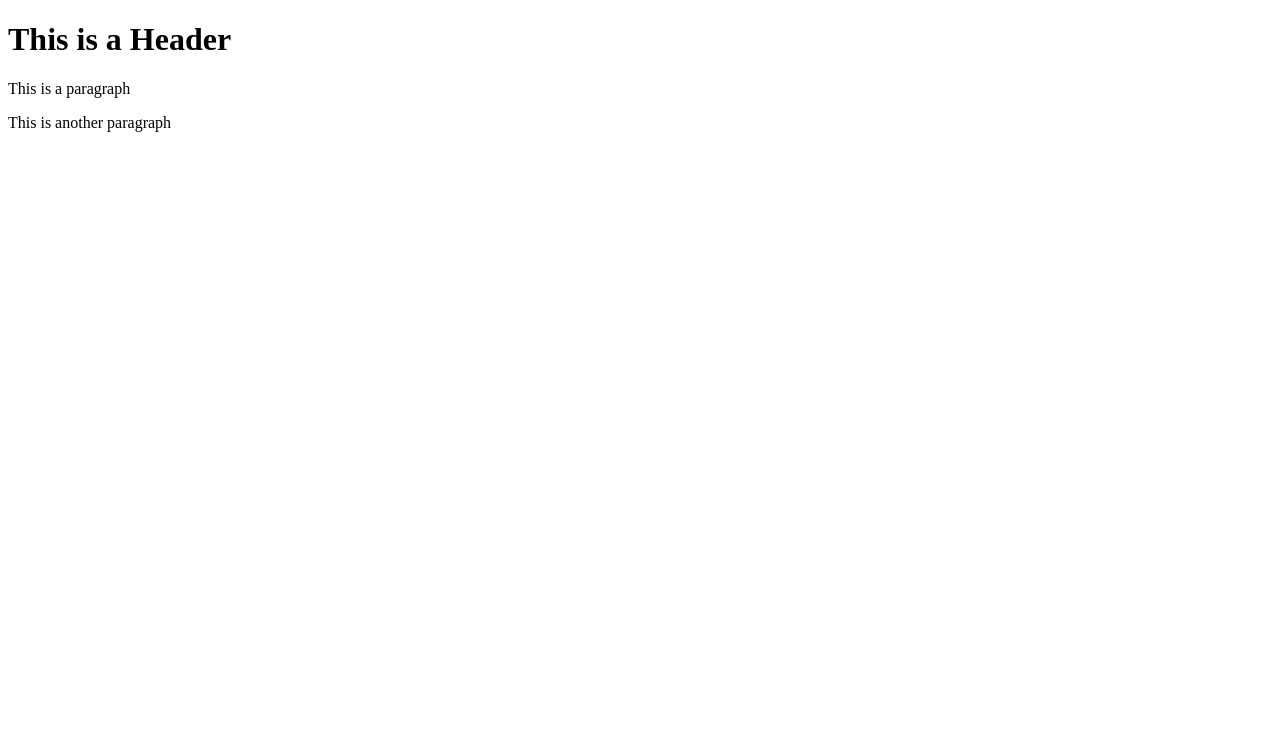
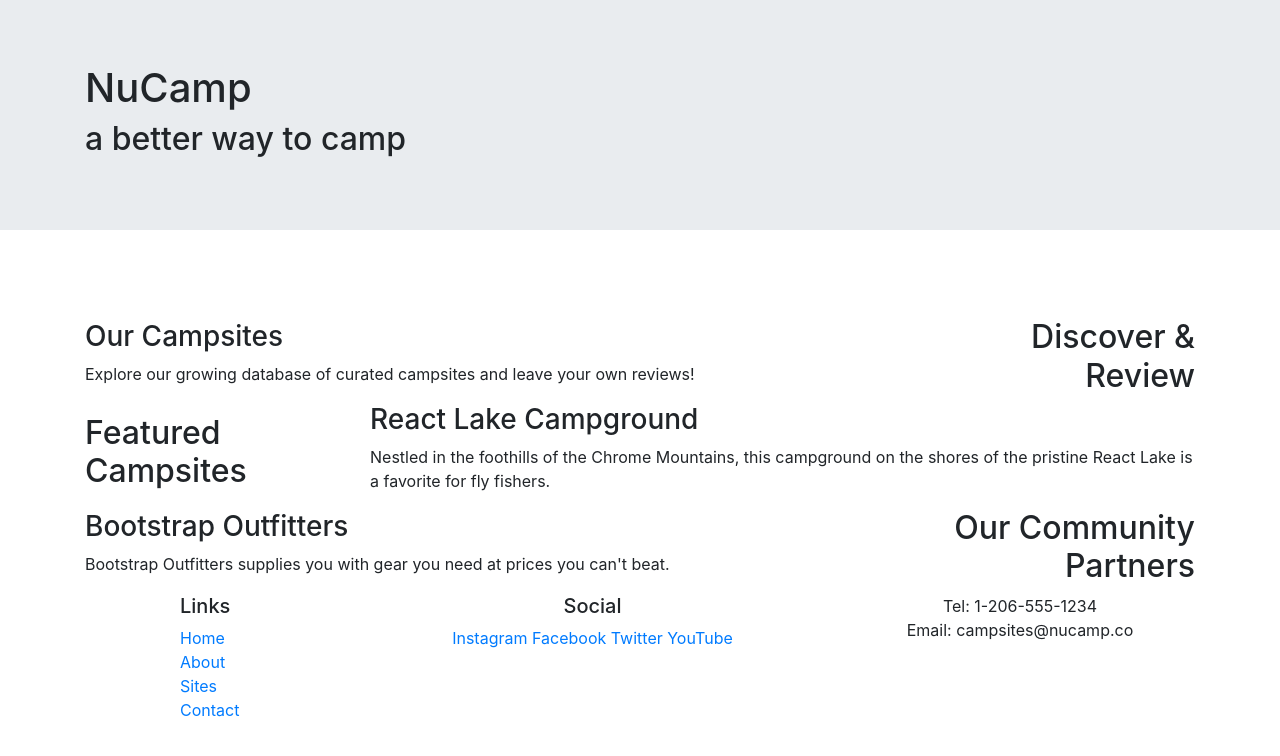
Before and after one commit to harlanray/git-test, a website: page index.html in a window 1280 px wide. Drawn offline with nearby package versions, Linux system fonts and the light colour scheme.

Commit message:
Navbar and Breadcrumbs

```diff
--- a/index.html
+++ b/index.html
@@ -1,8 +1,114 @@
 <!DOCTYPE html>
-<html>
-    <body>
-        <h1>This is a Header</h1>
-        <p>This is a paragraph</p>
-        <p>This is another paragraph</p>
-    </body>
+<html lang="en">
+
+    <head>
+        <!-- Required meta tags always come first -->
+        <meta charset="utf-8" />
+        <meta name="viewport" content="width=device-width, initial-scale=1" />
+
+        <!-- Bootstrap CSS -->
+        <link rel="stylesheet" href="node_modules/bootstrap/dist/css/bootstrap.min.css" />
+
+        <!-- Additional CSS must be placed after Bootstrap CSS -->
+        <link rel="stylesheet" href="https://fonts.googleapis.com/css?family=Lobster|Open+Sans" />
+        <link rel="stylesheet" href="css/styles.css" />
+
+        <title>NuCamp: A Better Way To Camp</title>
+    </head>
+
+<body>
+
+    <header class="jumbotron jumbotron-fluid">
+        <div class="container">
+            <div class="row">
+                <div class="col">
+                    <h1>NuCamp</h1>
+                    <h2>a better way to camp</h2>
+                </div>
+            </div>
+        </div>
+    </header>
+
+    <nav class="navbar navbar-expand-sm navbar-dark sticky-top">
+        <div class="container">
+            <button class="navbar-toggler ml-auto" type="button" data-toggle="collapse" data-target="#nucampNavbar">
+                <span class="navbar-toggler-icon"></span>
+            </button>
+            <div class="collapse navbar-collapse" id="nucampNavbar">
+                <ul class="navbar-nav">
+                    <li class="nav-item active"><a class="nav-link" href="#">Home</a></li>
+                    <li class="nav-item"><a class="nav-link" href="aboutus.html">About</a></li>
+                    <li class="nav-item"><a class="nav-link" href="#">Sites</a></li>
+                    <li class="nav-item"><a class="nav-link" href="#">Contact</a></li>
+                </ul>
+            </div>
+        </div>
+    </nav>
+
+    <div class="container">
+        <div class="row row-content align-items-center">
+            <div class="col-sm-4 order-sm-last col-md-3">
+                <h2 class="text-sm-right">Discover & Review</h2>
+            </div>
+            <div class="col">
+            <h3>Our Campsites</h3>
+            <p>Explore our growing database of curated campsites and leave your own reviews!</p>
+        </div>
+    </div>
+
+        <div class="row row-content align-items-center">
+            <div class="col-sm-4 col-md-3">
+            <h2>Featured Campsites</h2>
+        </div>
+        <div class="col">
+                <h3>React Lake Campground</h3>
+                <p>Nestled in the foothills of the Chrome Mountains, this campground on the shores of the pristine React Lake is a favorite for fly fishers.</p>
+            </div>
+        </div>
+
+        <div class="row row-content align-items-center">
+            <div class="col-sm-4 order-sm-last col-md-3">
+            <h2 class="text-sm-right">Our Community Partners</h2>
+        </div>
+        <div class="col">
+                <h3>Bootstrap Outfitters</h3>
+                <p>Bootstrap Outfitters supplies you with gear you need at prices you can't beat.</p>
+            </div>
+        </div>
+    </div>
+
+    <footer>
+        <div class="container">
+            <div class="row">
+                <div class="col-4 col-sm-2 offset-1">
+                    <h5>Links</h5>
+                    <ul class="list-unstyled">
+                        <li><a href="#">Home</a></li>
+                        <li><a href="#">About</a></li>
+                        <li><a href="#">Sites</a></li>
+                        <li><a href="#">Contact</a></li>
+                    </ul>
+                </div>
+                <div class="col-6 col-sm-5 text-center">
+                    <h5>Social</h5>
+                    <a href="http://instagram.com/">Instagram</a>
+                    <a href="http://facebook.com/">Facebook</a>
+                    <a href="http://twitter.com/">Twitter</a>
+                    <a href="http://youtube.com/">YouTube</a>
+                </div>
+                <div class="col-sm-4 text-center">
+                    Tel: 1-206-555-1234<br />
+                    Email: campsites@nucamp.co
+                </div>
+            </div>
+        </div>
+    </footer>
+
+    <!-- jQuery must come first, then Popper.js, then the Bootstrap JavaScript plugins.-->
+    <script src="node_modules/jquery/dist/jquery.slim.min.js"></script>
+    <script src="node_modules/popper.js/dist/umd/popper.min.js"></script>
+    <script src="node_modules/bootstrap/dist/js/bootstrap.min.js"></script>
+
+</body>
+
 </html>
```
Also changed, not shown: aboutus.html (added, +107 -0 lines).
